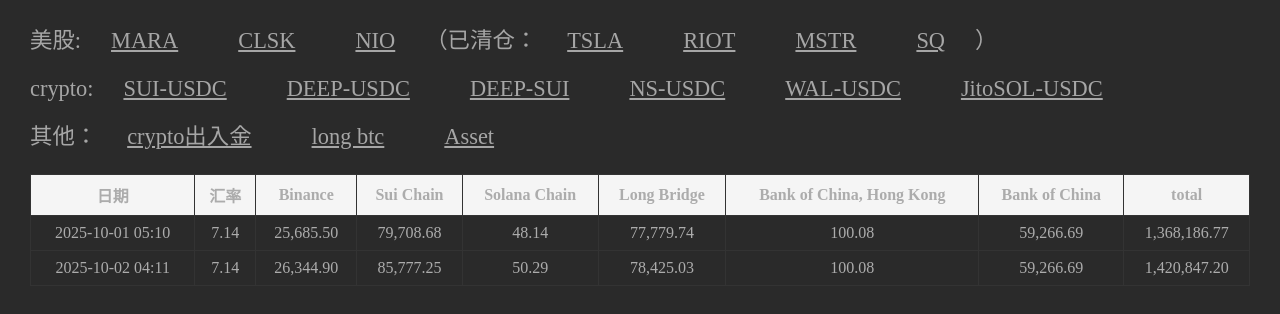
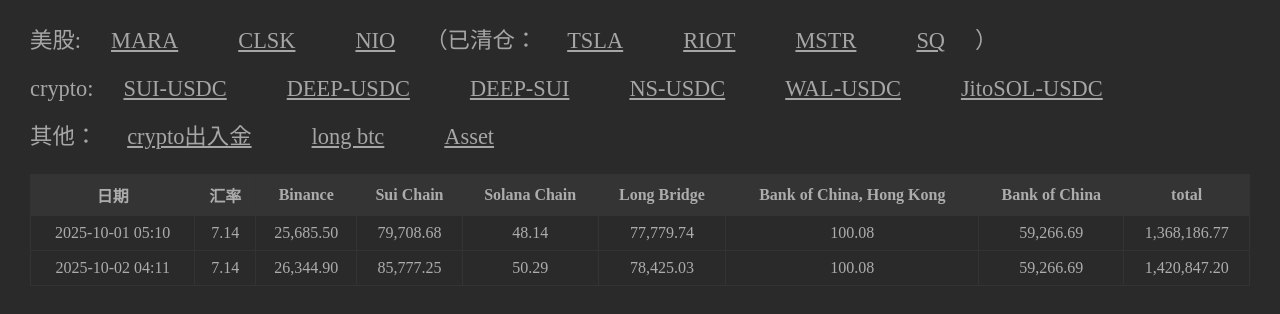
Before and after one commit to dsqiao/trade, a Vue app: page /asset in a window 1280 px wide. Shown: the top 314 px of the page. Built offline with nearby package versions, Linux system fonts and the light colour scheme; what tdesign-vue-next would draw is missing.

Commit message:
样式微调

```diff
--- a/src/components/Asset.vue
+++ b/src/components/Asset.vue
@@ -62,6 +62,6 @@ const calculateTotal = (item) => {
   padding: 8px;
 }
 .asset-table th {
-  background-color: #f5f5f5;
+  background-color: #343434;
 }
 </style>
--- a/src/components/CoinHistory.vue
+++ b/src/components/CoinHistory.vue
@@ -209,7 +209,7 @@ watch(
   line-height: 1.6rem;
 }
 .transaction-table th {
-  background-color: #f5f5f5;
+  background-color: #343434;
   font-weight: bold;
 }
 .transaction-table .digest {
```
